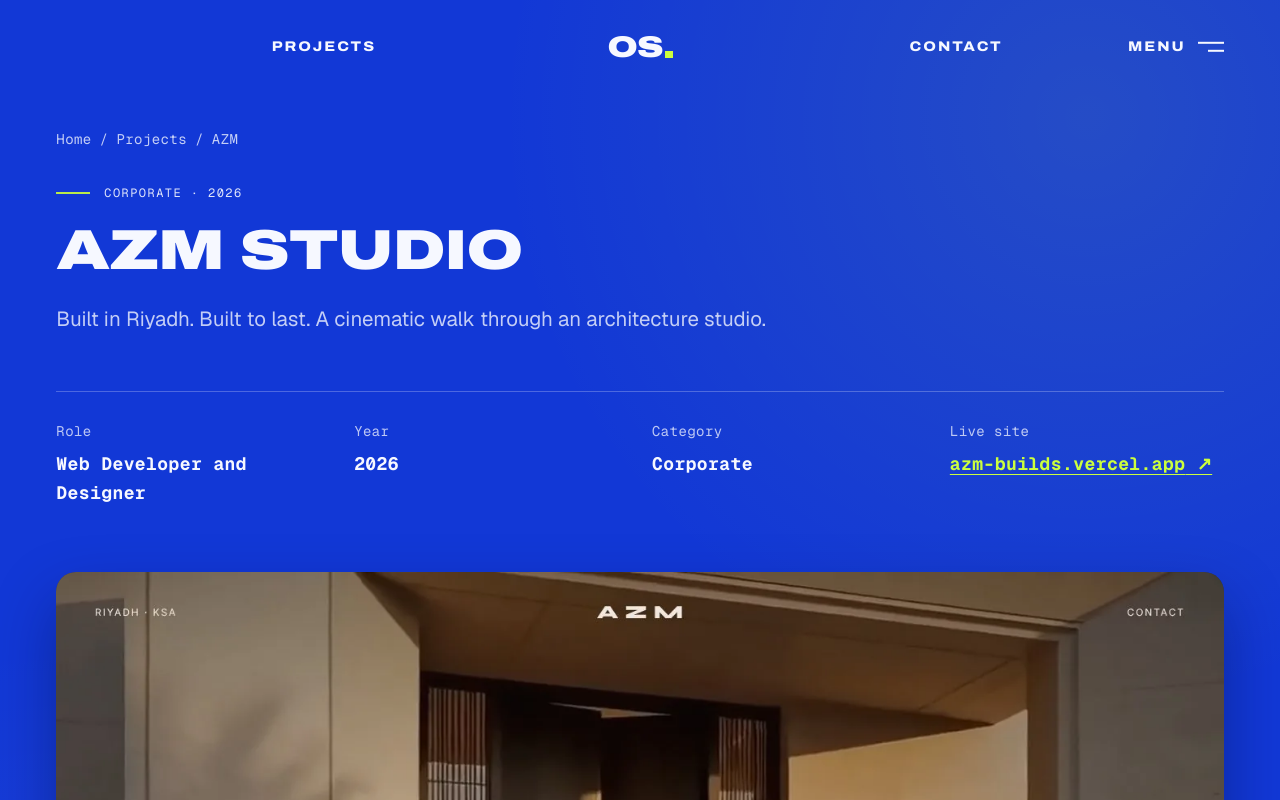
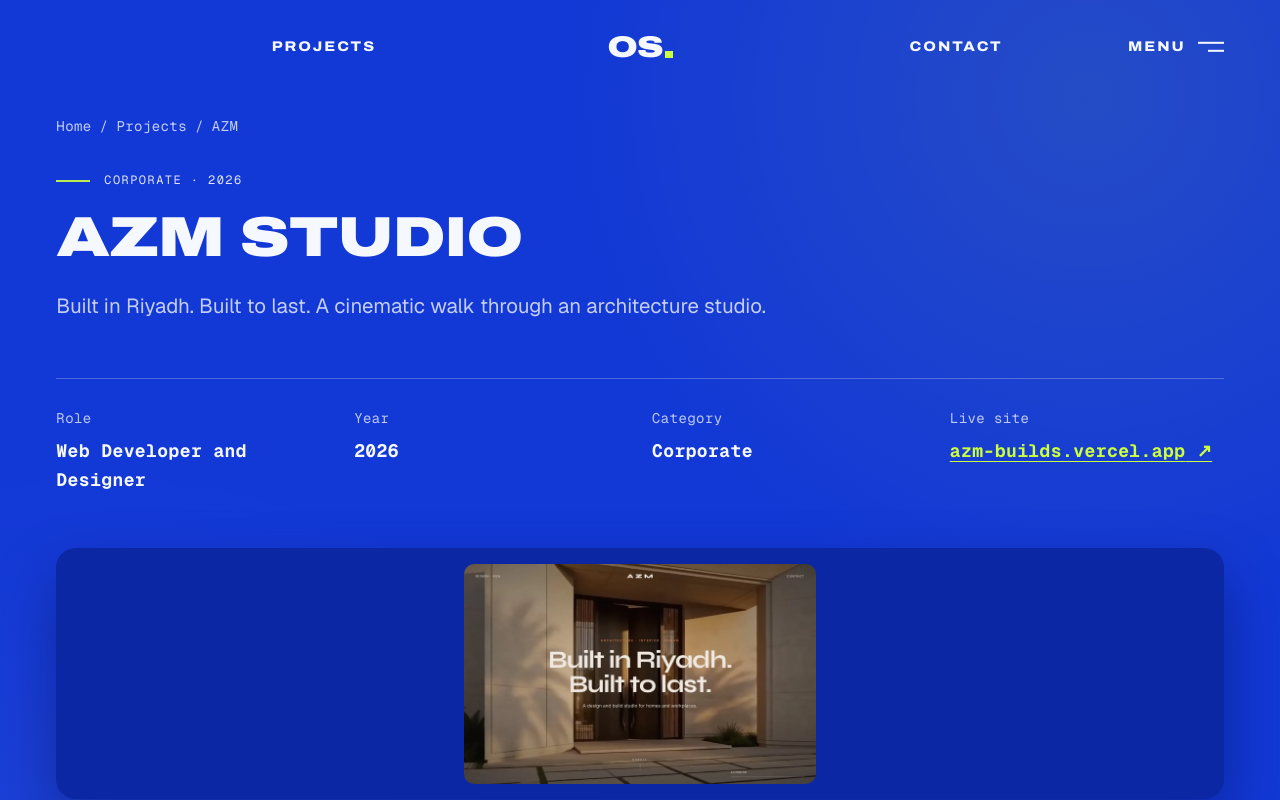
Before and after one commit to osamasharaf-dev/MyPortfolio, a Next.js app: page /project/azm in a window 1280 px wide. Shown: the top 800 px of the page. Built offline with nearby package versions, Linux system fonts and the light colour scheme.

Commit message:
fix(projects): show the full screenshot inside the first screen

```diff
--- a/src/app/globals.css
+++ b/src/app/globals.css
@@ -4401,3 +4401,58 @@ main > section .title {
     grid-template-columns: repeat(auto-fill, minmax(84px, 1fr));
   }
 }
+
+/* Project screen: show the whole screenshot, sized to fit the viewport (no cropping) */
+.stage-img {
+  aspect-ratio: auto;
+  max-height: none;
+  display: flex;
+  align-items: center;
+  justify-content: center;
+  padding: clamp(8px, 1.2vw, 16px);
+  background: #0b27a3;
+}
+
+.stage-img img {
+  width: auto;
+  height: auto;
+  max-width: 100%;
+  max-height: 60vh;
+  object-fit: contain;
+  object-position: center;
+  border-radius: 10px;
+}
+
+.stage-img.phone {
+  padding: 0;
+}
+
+.stage-img.phone img {
+  max-height: 62vh;
+}
+
+@media (max-width: 759px) {
+  .stage-img img {
+    max-height: 52vh;
+  }
+}
+
+/* Desktop and tablet: the whole screenshot fits in the first screen, without scrolling */
+@media (min-width: 760px) {
+  .case-head {
+    padding-top: clamp(96px, 9vw, 116px);
+    padding-bottom: clamp(28px, 3vw, 44px);
+  }
+
+  .case-head .viewer {
+    margin-top: clamp(16px, 2vw, 26px);
+  }
+
+  .stage-img img {
+    max-height: clamp(220px, calc(100vh - 600px), 640px);
+  }
+
+  .stage-img.phone img {
+    max-height: clamp(220px, calc(100vh - 600px), 640px);
+  }
+}
```
